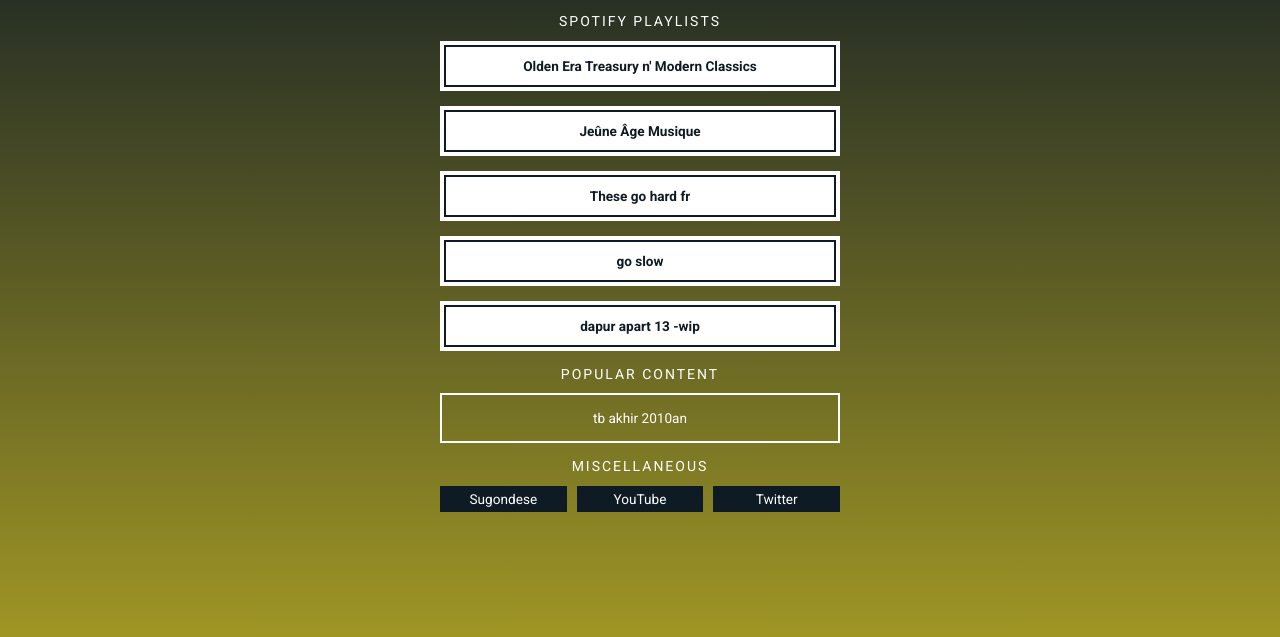
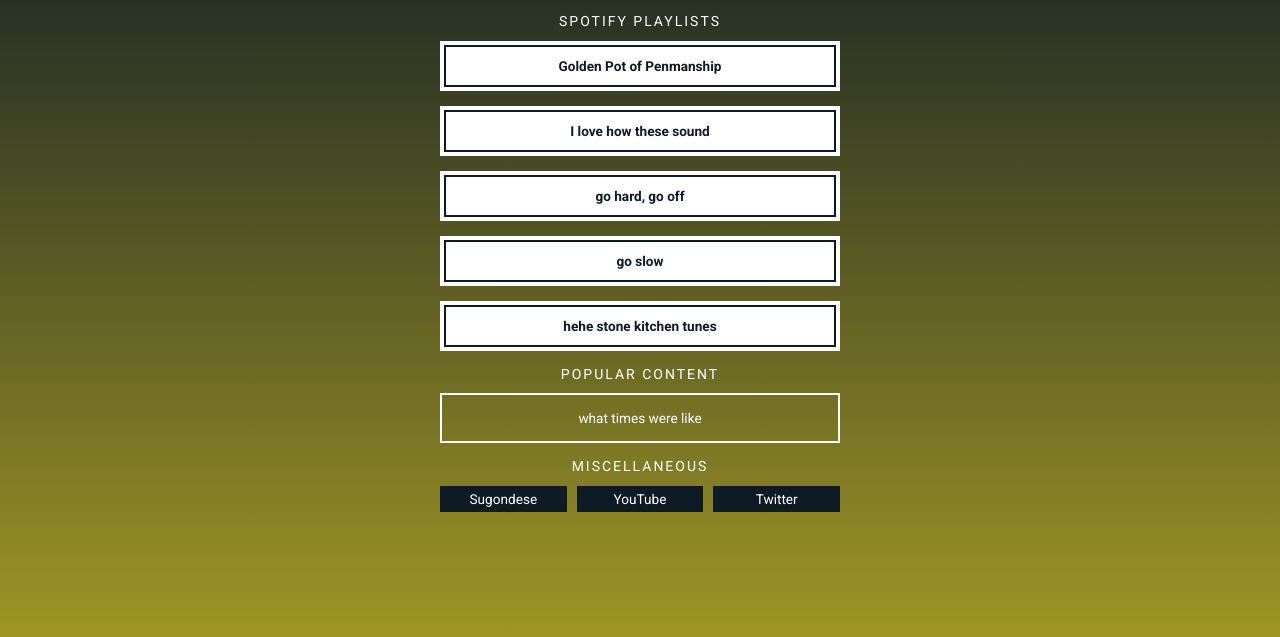
Before and after one commit to MJ-Ari/MJ-Ari.github.io, a website: page index.html in a window 1280 px wide. Shown: the part 155-792 px from the top of the page. Drawn offline with Linux system fonts and the light colour scheme.

Commit message:
Update index.html

```diff
--- a/index.html
+++ b/index.html
@@ -14,16 +14,16 @@
 
         <!-- Featured -->
         <h2>Spotify Playlists</h2>
-        <a class="featured" href="https://open.spotify.com/playlist/1nBNhtPLfz0Uz2WKt9RzXr?si=271ba808114146dd">Olden Era Treasury n' Modern Classics</a>
-        <a class="featured" href="https://open.spotify.com/playlist/3eGUMzoUBIWBQDxsKD6Tla?si=3758efda161b4d35">Jeûne Âge Musique</a>
-        <a class="featured" href="https://open.spotify.com/playlist/5FAHMMCWnh8XYkncHVou2e?si=1cd3f9e5bd1c4aad">These go hard fr</a>
+        <a class="featured" href="https://open.spotify.com/playlist/1nBNhtPLfz0Uz2WKt9RzXr?si=271ba808114146dd">Golden Pot of Penmanship</a>
+        <a class="featured" href="https://open.spotify.com/playlist/3eGUMzoUBIWBQDxsKD6Tla?si=3758efda161b4d35">I love how these sound</a>
+        <a class="featured" href="https://open.spotify.com/playlist/5FAHMMCWnh8XYkncHVou2e?si=1cd3f9e5bd1c4aad">go hard, go off</a>
         <a class="featured" href="https://open.spotify.com/playlist/6D18A22BJig80uq06BnQJH?si=c00bdf5673ab4f89">go slow</a>
-        <a class="featured" href="https://open.spotify.com/playlist/73DpsIsByRZdKR5klK6tJM?si=0511c49e6d9c4c5f">dapur apart 13 -wip</a>
+        <a class="featured" href="https://open.spotify.com/playlist/73DpsIsByRZdKR5klK6tJM?si=0511c49e6d9c4c5f">hehe stone kitchen tunes</a>
 
         <!-- Popular Content -->
         <h2>Popular Content</h2>
 
-        <a href="https://open.spotify.com/playlist/1goVuO0PnByb7u7C6a3U6P?si=245904876ccf47ff">tb akhir 2010an</a>
+        <a href="https://open.spotify.com/playlist/1goVuO0PnByb7u7C6a3U6P?si=245904876ccf47ff">what times were like</a>
 
         <!-- Channels -->
         <h2>Miscellaneous</h2>
```
